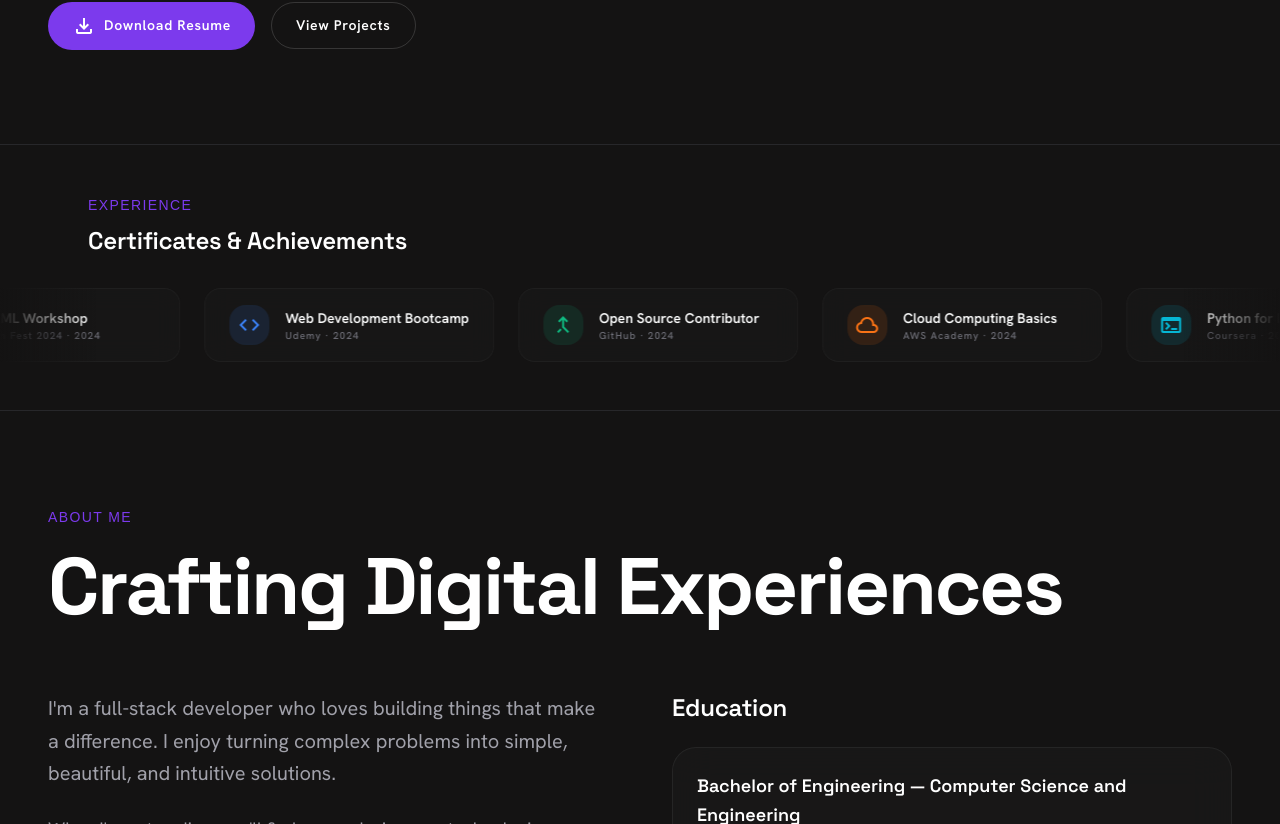
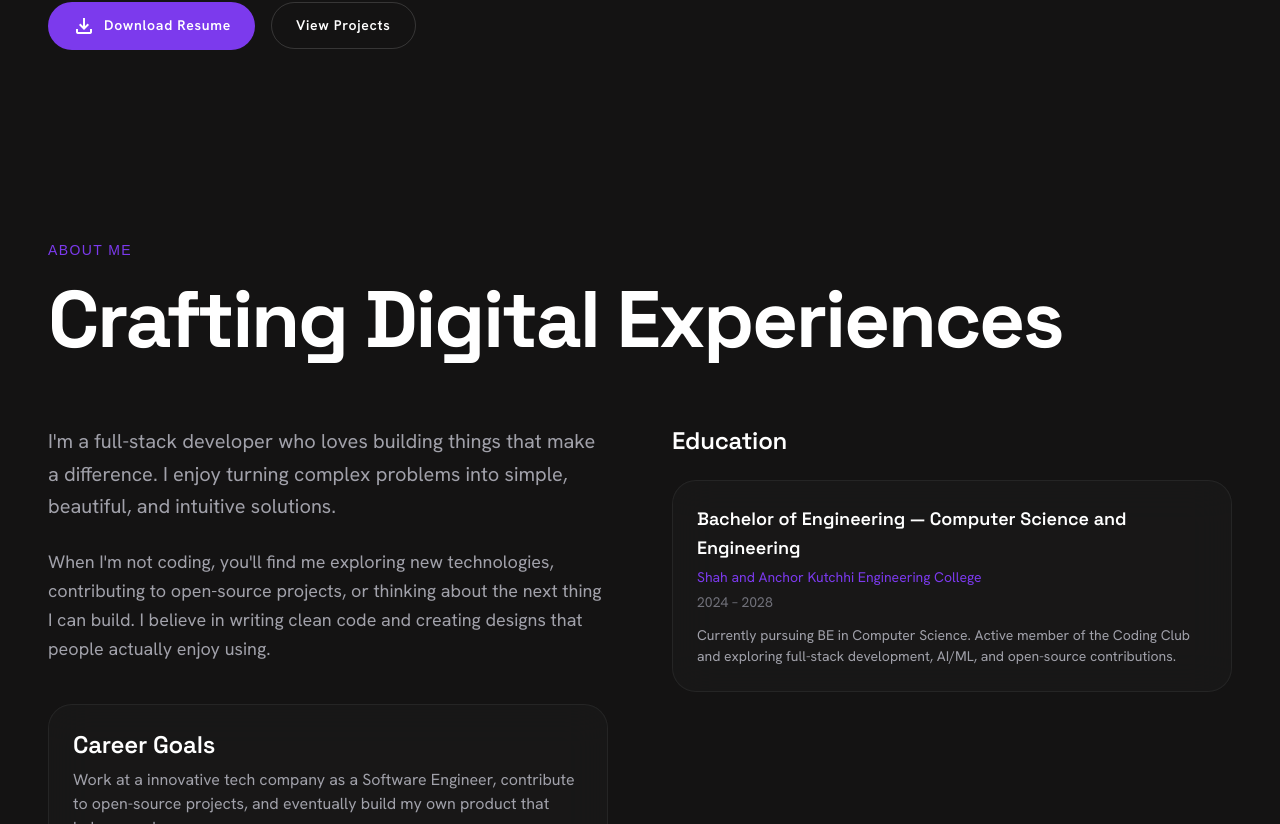
Before and after one commit to srushti-dedaniya/Portfolio, a Next.js app: page / in a window 1280 px wide. Shown: the part 656-1480 px from the top of the page. Built offline with nearby package versions, Linux system fonts and the light colour scheme; a web font is replaced by a local one.

Commit message:
Add Experience to nav, move certificates after projects, image placeholder grid

```diff
--- a/app/page.tsx
+++ b/app/page.tsx
@@ -1,16 +1,16 @@
 import Hero from "@/components/home/Hero";
-import CertificatesMarquee from "@/components/home/CertificatesMarquee";
 import AboutSection from "@/components/home/AboutSection";
 import ProjectsSection from "@/components/home/ProjectsSection";
+import CertificatesMarquee from "@/components/home/CertificatesMarquee";
 import ContactSection from "@/components/home/ContactSection";
 
 export default function Home() {
   return (
     <>
       <Hero />
-      <CertificatesMarquee />
       <AboutSection />
       <ProjectsSection />
+      <CertificatesMarquee />
       <ContactSection />
     </>
   );
--- a/components/home/CertificatesMarquee.tsx
+++ b/components/home/CertificatesMarquee.tsx
@@ -1,54 +1,73 @@
 "use client";
 
-import { certificates } from "@/data/certificates";
+import { motion } from "framer-motion";
+import { staggerContainer, fadeInUp } from "@/lib/animations";
+
+const certificates = [
+  { id: "1", title: "Hackathon Winner", issuer: "State-level Hackathon 2024", imageUrl: "" },
+  { id: "2", title: "AI/ML Workshop", issuer: "Tech Fest 2024", imageUrl: "" },
+  { id: "3", title: "Web Dev Bootcamp", issuer: "Udemy", imageUrl: "" },
+  { id: "4", title: "Open Source Contributor", issuer: "GitHub 2024", imageUrl: "" },
+  { id: "5", title: "Cloud Computing", issuer: "AWS Academy", imageUrl: "" },
+  { id: "6", title: "Python Data Science", issuer: "Coursera 2023", imageUrl: "" },
+];
 
 export default function CertificatesMarquee() {
-  const items = [...certificates, ...certificates];
-
   return (
-    <section className="py-12 overflow-hidden border-y border-border">
-      <div className="max-w-container-max mx-auto px-6 md:px-12 mb-8">
-        <span className="text-accent font-label text-label-lg uppercase tracking-widest">
+    <section id="experience" className="py-24 px-6 md:px-12">
+      <motion.div
+        className="max-w-container-max mx-auto"
+        variants={staggerContainer}
+        initial="hidden"
+        whileInView="visible"
+        viewport={{ once: true, margin: "-100px" }}
+      >
+        <motion.div variants={fadeInUp} className="mb-16">
+          <span className="text-accent font-label text-label-lg uppercase tracking-widest block mb-4">
             Experience
           </span>
-        <h2 className="font-display text-display-sm text-primary mt-2">
+          <h2 className="font-display text-display-lg md:text-display-xl text-primary">
             Certificates & Achievements
           </h2>
-      </div>
+        </motion.div>
 
-      <div className="relative">
-        <div className="absolute left-0 top-0 bottom-0 w-24 bg-gradient-to-r from-background to-transparent z-10 pointer-events-none" />
-        <div className="absolute right-0 top-0 bottom-0 w-24 bg-gradient-to-l from-background to-transparent z-10 pointer-events-none" />
-
-        <div className="flex w-max animate-scroll">
-          {items.map((cert, index) => (
+        <div className="grid grid-cols-1 sm:grid-cols-2 lg:grid-cols-3 gap-6">
+          {certificates.map((cert, index) => (
+            <motion.div
+              key={cert.id}
+              variants={fadeInUp}
+              className="bento-card overflow-hidden group"
+            >
+              {cert.imageUrl ? (
                 <div
-              key={`${cert.id}-${index}`}
-              className="glass-panel-sm px-6 py-4 mx-3 flex items-center gap-4 flex-shrink-0 hover:border-accent/30 transition-all duration-300 min-w-[280px]"
-            >
-              <div
-                className="w-10 h-10 rounded-lg flex items-center justify-center flex-shrink-0"
-                style={{ backgroundColor: `${cert.color}20` }}
-              >
-                <span
-                  className="material-symbols-outlined text-xl"
-                  style={{ color: cert.color }}
-                >
-                  {cert.icon}
+                  className="h-48 bg-cover bg-center transition-transform duration-500 group-hover:scale-105"
+                  style={{ backgroundImage: `url('${cert.imageUrl}')` }}
+                />
+              ) : (
+                <div className="h-48 bg-gradient-to-br from-surface-light to-background flex items-center justify-center">
+                  <div className="flex flex-col items-center gap-3">
+                    <span className="material-symbols-outlined text-5xl text-white/10">
+                      image
                     </span>
-              </div>
-              <div className="flex flex-col">
-                <span className="text-primary text-body-sm font-semibold whitespace-nowrap">
-                  {cert.title}
-                </span>
-                <span className="text-muted text-label-sm whitespace-nowrap">
-                  {cert.issuer} · {cert.date}
+                    <span className="text-muted text-label-sm">
+                      Add image here
                     </span>
                   </div>
                 </div>
+              )}
+
+              <div className="p-5">
+                <h3 className="font-display text-body-lg text-primary font-semibold">
+                  {cert.title}
+                </h3>
+                <p className="text-muted text-body-sm mt-1">
+                  {cert.issuer}
+                </p>
+              </div>
+            </motion.div>
           ))}
         </div>
-      </div>
+      </motion.div>
     </section>
   );
 }
--- a/data/certificates.ts
+++ /dev/null
@@ -1,59 +0,0 @@
-export interface Certificate {
-  id: string;
-  title: string;
-  issuer: string;
-  date: string;
-  icon: string;
-  color: string;
-}
-
-export const certificates: Certificate[] = [
-  {
-    id: "1",
-    title: "Hackathon Winner",
-    issuer: "State-level Hackathon",
-    date: "2024",
-    icon: "emoji_events",
-    color: "#F59E0B",
-  },
-  {
-    id: "2",
-    title: "AI/ML Workshop",
-    issuer: "Tech Fest 2024",
-    date: "2024",
-    icon: "smart_toy",
-    color: "#8B5CF6",
-  },
-  {
-    id: "3",
-    title: "Web Development Bootcamp",
-    issuer: "Udemy",
-    date: "2024",
-    icon: "code",
-    color: "#3B82F6",
-  },
-  {
-    id: "4",
-    title: "Open Source Contributor",
-    issuer: "GitHub",
-    date: "2024",
-    icon: "merge_type",
-    color: "#10B981",
-  },
-  {
-    id: "5",
-    title: "Cloud Computing Basics",
-    issuer: "AWS Academy",
-    date: "2024",
-    icon: "cloud",
-    color: "#F97316",
-  },
-  {
-    id: "6",
-    title: "Python for Data Science",
-    issuer: "Coursera",
-    date: "2023",
-    icon: "terminal",
-    color: "#06B6D4",
-  },
-];
--- a/data/social.ts
+++ b/data/social.ts
@@ -11,5 +11,6 @@ export const navLinks = [
   { label: "Home", href: "#home" },
   { label: "About", href: "#about" },
   { label: "Projects", href: "#projects" },
+  { label: "Experience", href: "#experience" },
   { label: "Contact", href: "#contact" },
 ];
--- a/lib/constants.ts
+++ b/lib/constants.ts
@@ -7,6 +7,7 @@ export const NAV_LINKS = [
   { label: "Home", href: "#home" },
   { label: "About", href: "#about" },
   { label: "Projects", href: "#projects" },
+  { label: "Experience", href: "#experience" },
   { label: "Contact", href: "#contact" },
 ];
 
```
Lines whose indentation alone changed are shown as unchanged.
